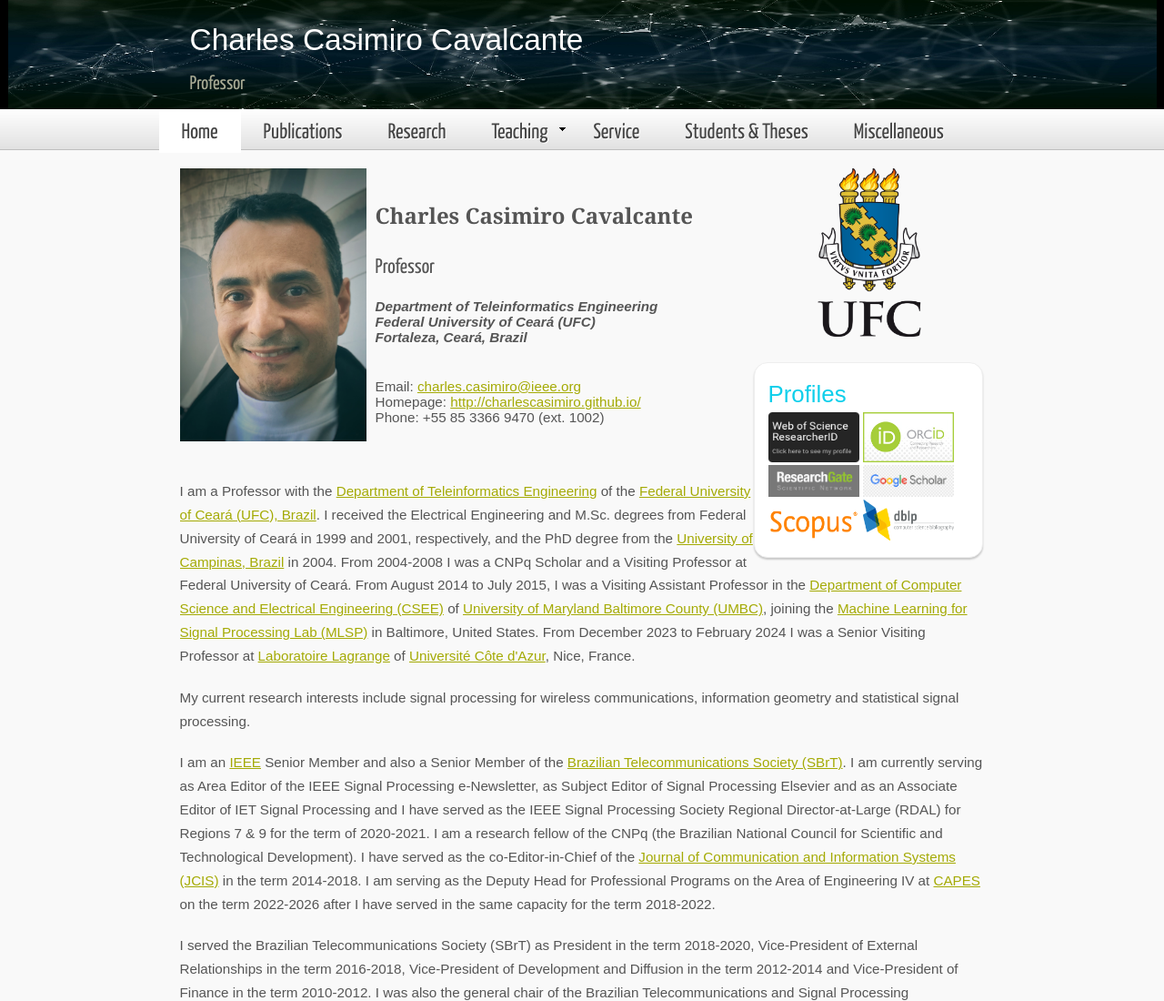
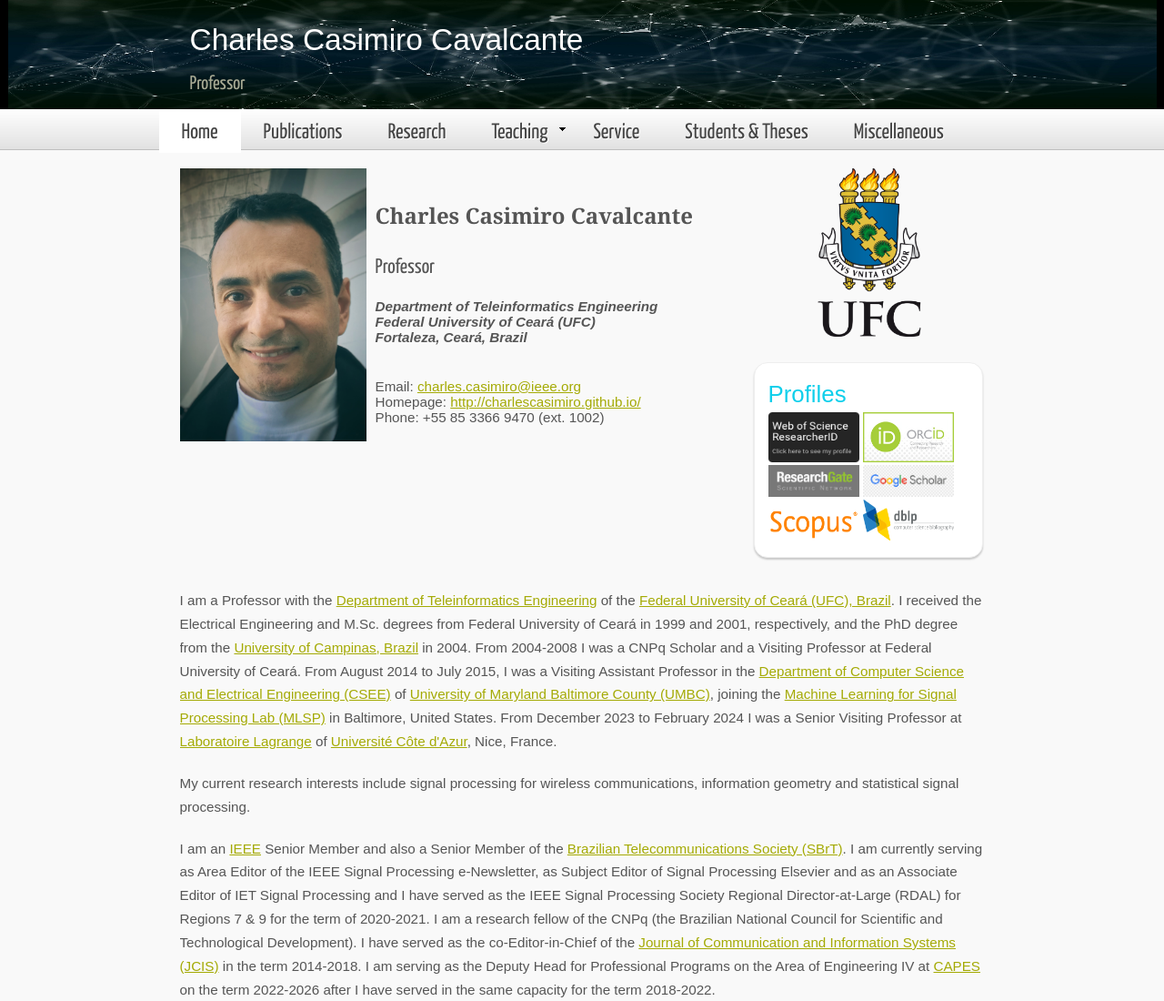
Before and after one commit to charlescasimiro/charlescasimiro.github.io, a plain HTML site: page index.html in a window 1280 px wide. Shown: the top 1100 px of the page at 91% size. Drawn offline with Linux system fonts and the light colour scheme; a script that the page names is missing.

Commit message:
Update index.html

```diff
--- a/index.html
+++ b/index.html
@@ -138,6 +138,12 @@
 
         <p></p>
         <p></p>
+        <p></p>
+        <p></p>
+        <p></p>
+        <p></p>
+        <p></p>
+        <p></p>
 
         <p>I am a Professor with the <a href="http://www.deti.ufc.br">Department of Teleinformatics Engineering</a> of the <a href="http://www.ufc.br">Federal University of Ceará (UFC), Brazil</a>. I received the Electrical Engineering and M.Sc. degrees from Federal University of Ceará in 1999 and 2001, respectively, and the PhD degree from the <a href="http://www.unicamp.br">University of Campinas, Brazil</a> in 2004. From 2004-2008 I was a CNPq Scholar and a Visiting Professor at Federal University of Ceará. From August 2014 to July 2015, I was a Visiting Assistant Professor in the <a href="http://www.csee.umbc.edu/">Department of Computer Science and Electrical Engineering (CSEE)</a> of <a href="http://www.umbc.edu/"> University of Maryland Baltimore County (UMBC)</a>, joining the <a href="http://mlsp.umbc.edu/">Machine Learning for Signal Processing Lab (MLSP)</a> in Baltimore, United States. From December 2023 to February 2024 I was a Senior Visiting Professor at <a href="https://lagrange.oca.eu/en/welcome-lagrange">Laboratoire Lagrange</a> of <a href="https://univ-cotedazur.eu/">Université Côte d'Azur</a>, Nice, France.</p>
 
```
